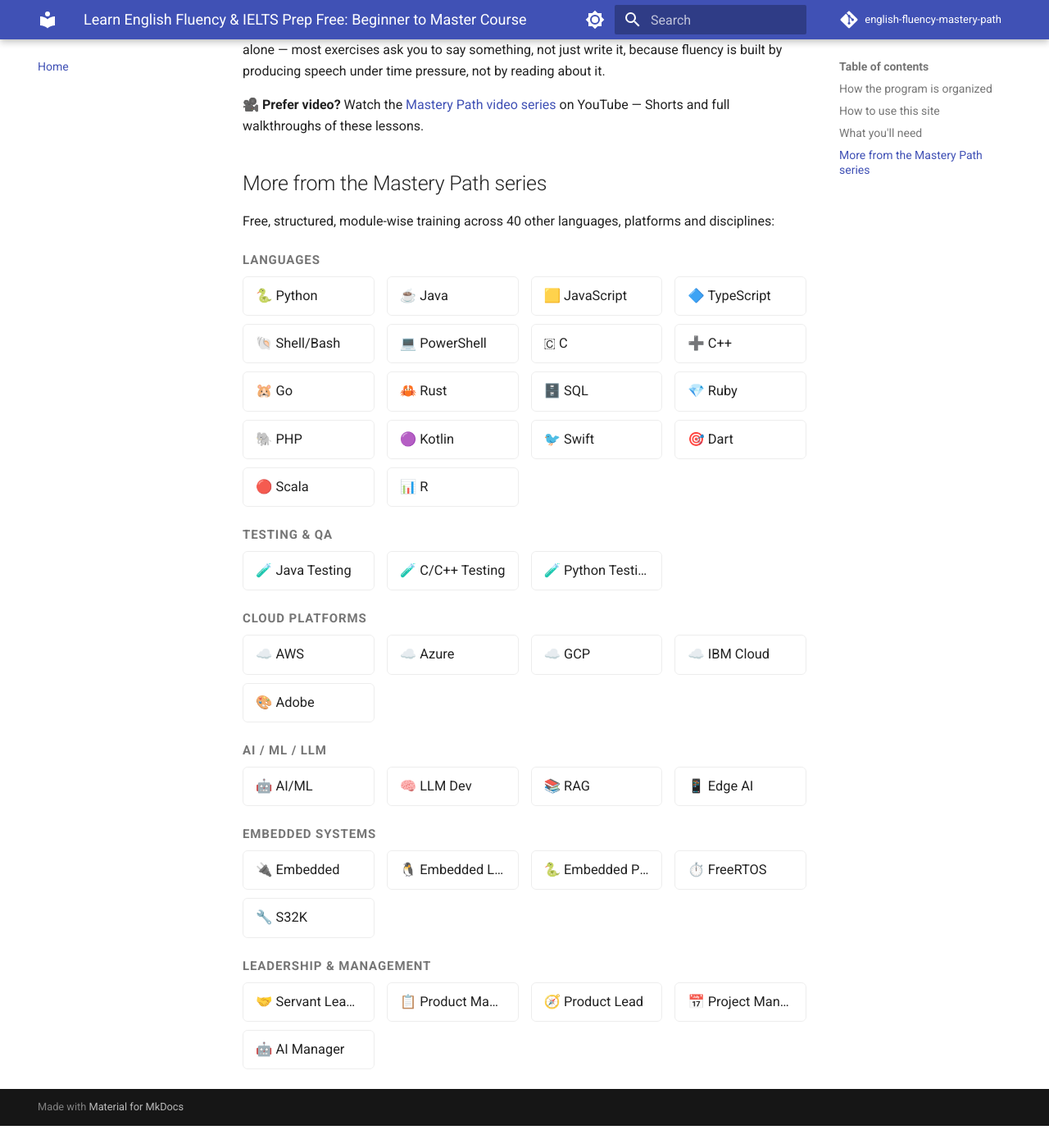
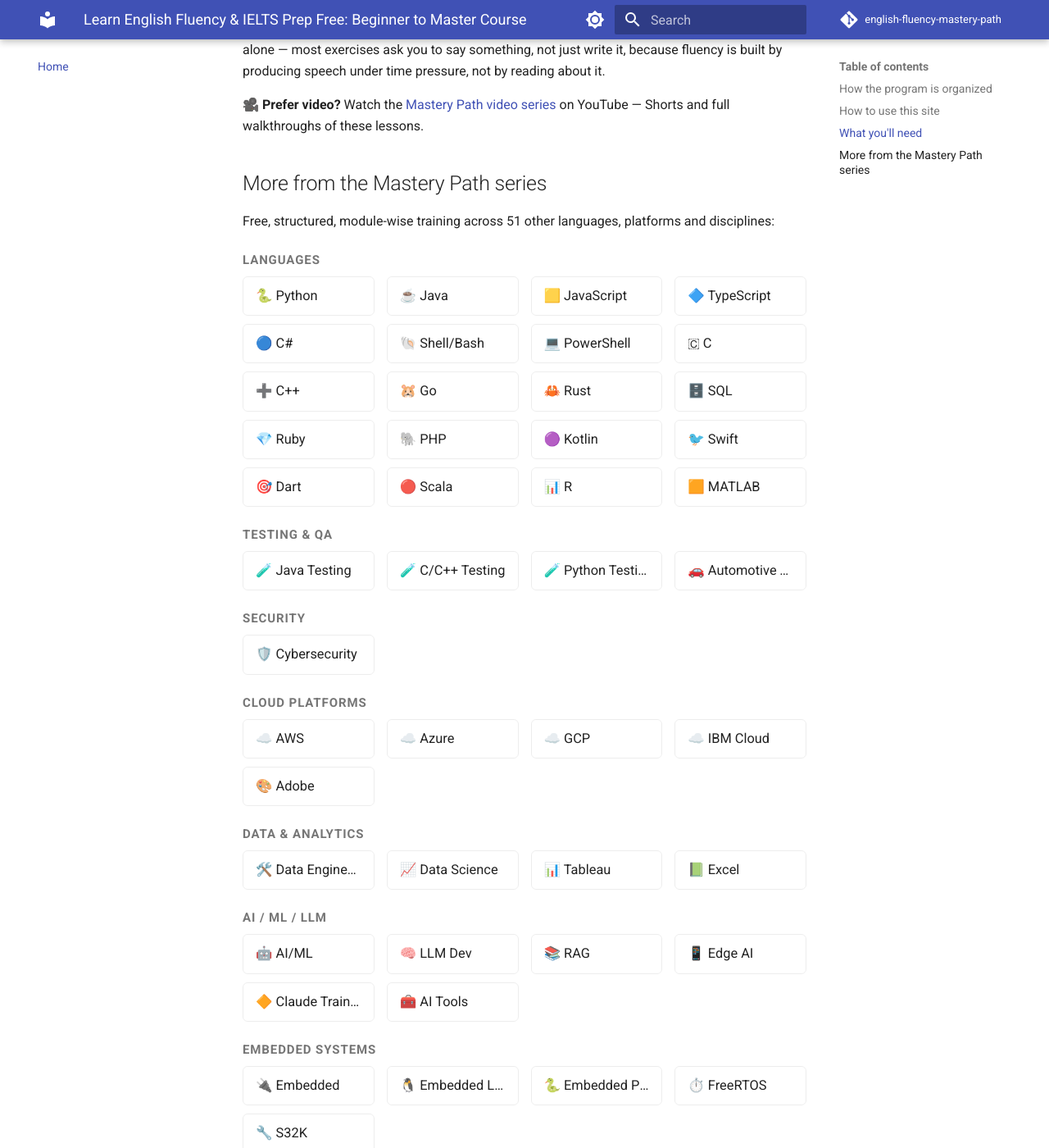
Before and after one commit to SIGILIPELLI/english-fluency-mastery-path, an MkDocs documentation site: the page built from docs/index.md, in a window 1280 px wide and 1400 px high, scrolled down 1244 px. Shown: the whole window at 82% size. Built offline with MkDocs 1.6.1 and Material for MkDocs 9.7.7, drawn with Linux system fonts in a browser that asks for light colours; comment, search, counter and statistics services are not loaded; before the commit the page ends 2617 px from its top, so only the background shows below that; some of the changed text lies outside the part shown.

Commit message:
Rebuild cross-link grid: add 10 new sites + Data & Analytics / Professional Skills categories
Co-Authored-By: Claude Opus 5 <noreply@anthropic.com>

```diff
--- a/docs/index.md
+++ b/docs/index.md
@@ -49,7 +49,7 @@ pressure, not by reading about it.
 
 ## More from the Mastery Path series
 
-Free, structured, module-wise training across 40 other languages, platforms and disciplines:
+Free, structured, module-wise training across 51 other languages, platforms and disciplines:
 
 <div class="mastery-grid-wrap">
 <p class="mastery-grid-category">Languages</p>
@@ -58,6 +58,7 @@ Free, structured, module-wise training across 40 other languages, platforms and
   <a href="https://sigilipelli.github.io/java-mastery-path/">☕ Java</a>
   <a href="https://sigilipelli.github.io/javascript-mastery-path/">🟨 JavaScript</a>
   <a href="https://sigilipelli.github.io/typescript-mastery-path/">🔷 TypeScript</a>
+  <a href="https://sigilipelli.github.io/csharp-mastery-path/">🔵 C#</a>
   <a href="https://sigilipelli.github.io/shell-mastery-path/">🐚 Shell/Bash</a>
   <a href="https://sigilipelli.github.io/powershell-mastery-path/">💻 PowerShell</a>
   <a href="https://sigilipelli.github.io/c-mastery-path/">🇨 C</a>
@@ -72,12 +73,18 @@ Free, structured, module-wise training across 40 other languages, platforms and
   <a href="https://sigilipelli.github.io/dart-mastery-path/">🎯 Dart</a>
   <a href="https://sigilipelli.github.io/scala-mastery-path/">🔴 Scala</a>
   <a href="https://sigilipelli.github.io/r-mastery-path/">📊 R</a>
+  <a href="https://sigilipelli.github.io/matlab-mastery-path/">🟧 MATLAB</a>
 </div>
 <p class="mastery-grid-category">Testing & QA</p>
 <div class="mastery-grid">
   <a href="https://sigilipelli.github.io/java-testing-mastery-path/">🧪 Java Testing</a>
   <a href="https://sigilipelli.github.io/cpp-testing-mastery-path/">🧪 C/C++ Testing</a>
   <a href="https://sigilipelli.github.io/python-testing-mastery-path/">🧪 Python Testing</a>
+  <a href="https://sigilipelli.github.io/automotive-testing-mastery-path/">🚗 Automotive Testing</a>
+</div>
+<p class="mastery-grid-category">Security</p>
+<div class="mastery-grid">
+  <a href="https://sigilipelli.github.io/cybersecurity-mastery-path/">🛡️ Cybersecurity</a>
 </div>
 <p class="mastery-grid-category">Cloud Platforms</p>
 <div class="mastery-grid">
@@ -87,12 +94,21 @@ Free, structured, module-wise training across 40 other languages, platforms and
   <a href="https://sigilipelli.github.io/ibm-cloud-mastery-path/">☁️ IBM Cloud</a>
   <a href="https://sigilipelli.github.io/adobe-mastery-path/">🎨 Adobe</a>
 </div>
+<p class="mastery-grid-category">Data & Analytics</p>
+<div class="mastery-grid">
+  <a href="https://sigilipelli.github.io/data-engineering-mastery-path/">🛠️ Data Engineering</a>
+  <a href="https://sigilipelli.github.io/data-science-mastery-path/">📈 Data Science</a>
+  <a href="https://sigilipelli.github.io/tableau-mastery-path/">📊 Tableau</a>
+  <a href="https://sigilipelli.github.io/excel-mastery-path/">📗 Excel</a>
+</div>
 <p class="mastery-grid-category">AI / ML / LLM</p>
 <div class="mastery-grid">
   <a href="https://sigilipelli.github.io/ai-ml-mastery-path/">🤖 AI/ML</a>
   <a href="https://sigilipelli.github.io/llm-dev-mastery-path/">🧠 LLM Dev</a>
   <a href="https://sigilipelli.github.io/rag-mastery-path/">📚 RAG</a>
   <a href="https://sigilipelli.github.io/edge-ai-mastery-path/">📱 Edge AI</a>
+  <a href="https://sigilipelli.github.io/claude-training-mastery-path/">🔶 Claude Training</a>
+  <a href="https://sigilipelli.github.io/ai-tools-mastery-path/">🧰 AI Tools</a>
 </div>
 <p class="mastery-grid-category">Embedded Systems</p>
 <div class="mastery-grid">
@@ -104,10 +120,14 @@ Free, structured, module-wise training across 40 other languages, platforms and
 </div>
 <p class="mastery-grid-category">Leadership & Management</p>
 <div class="mastery-grid">
-  <a href="https://sigilipelli.github.io/servant-leadership-mastery-path/">🤝 Servant Leadership</a>
   <a href="https://sigilipelli.github.io/product-manager-mastery-path/">📋 Product Manager</a>
   <a href="https://sigilipelli.github.io/product-lead-mastery-path/">🧭 Product Lead</a>
   <a href="https://sigilipelli.github.io/project-manager-mastery-path/">📅 Project Manager</a>
   <a href="https://sigilipelli.github.io/ai-manager-mastery-path/">🤖 AI Manager</a>
+  <a href="https://sigilipelli.github.io/servant-leadership-mastery-path/">🤝 Servant Leadership</a>
+</div>
+<p class="mastery-grid-category">Professional Skills</p>
+<div class="mastery-grid">
+  <a href="https://sigilipelli.github.io/workday-mastery-path/">🧑‍💼 Workday</a>
 </div>
 </div>
```
